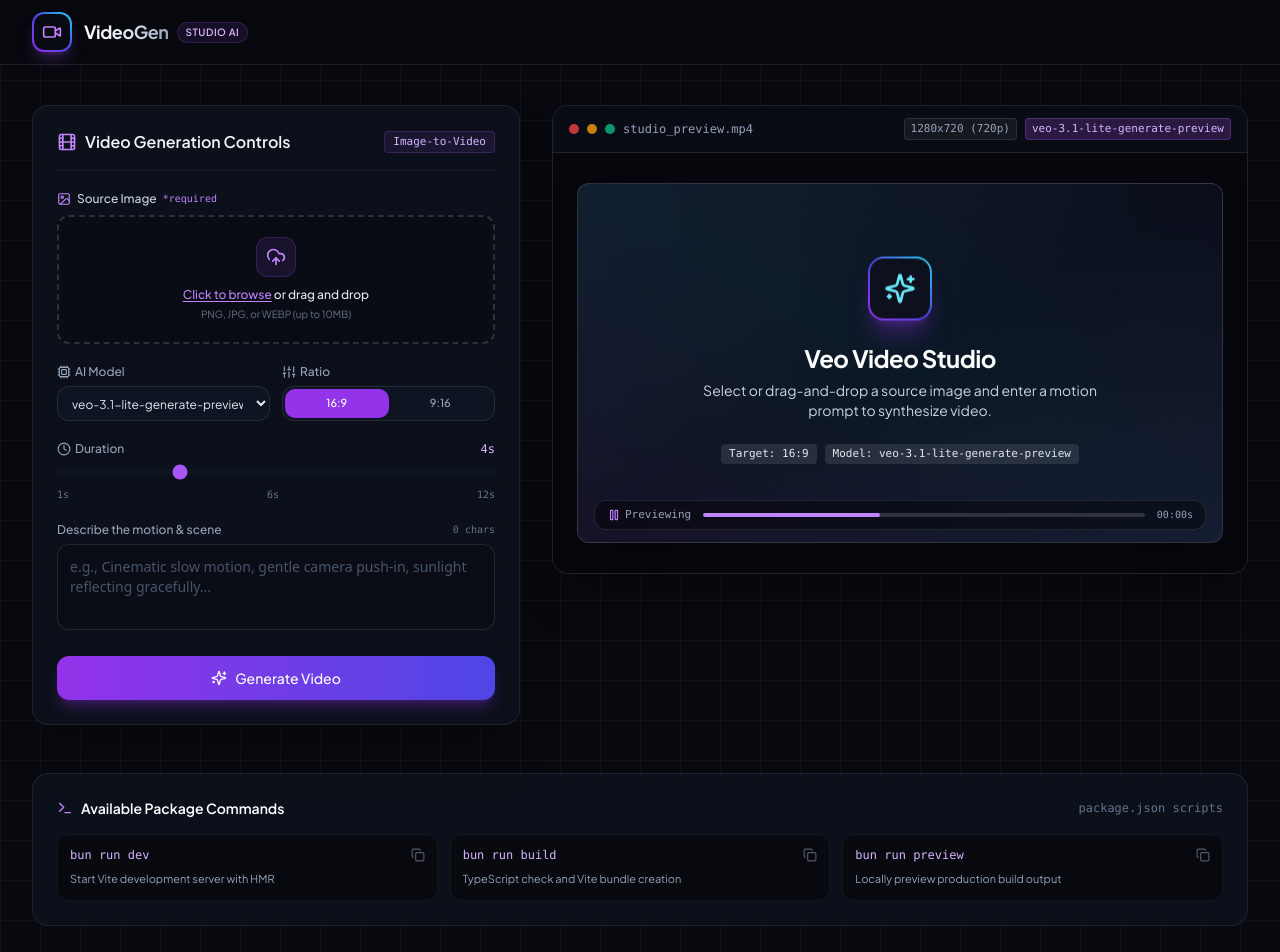
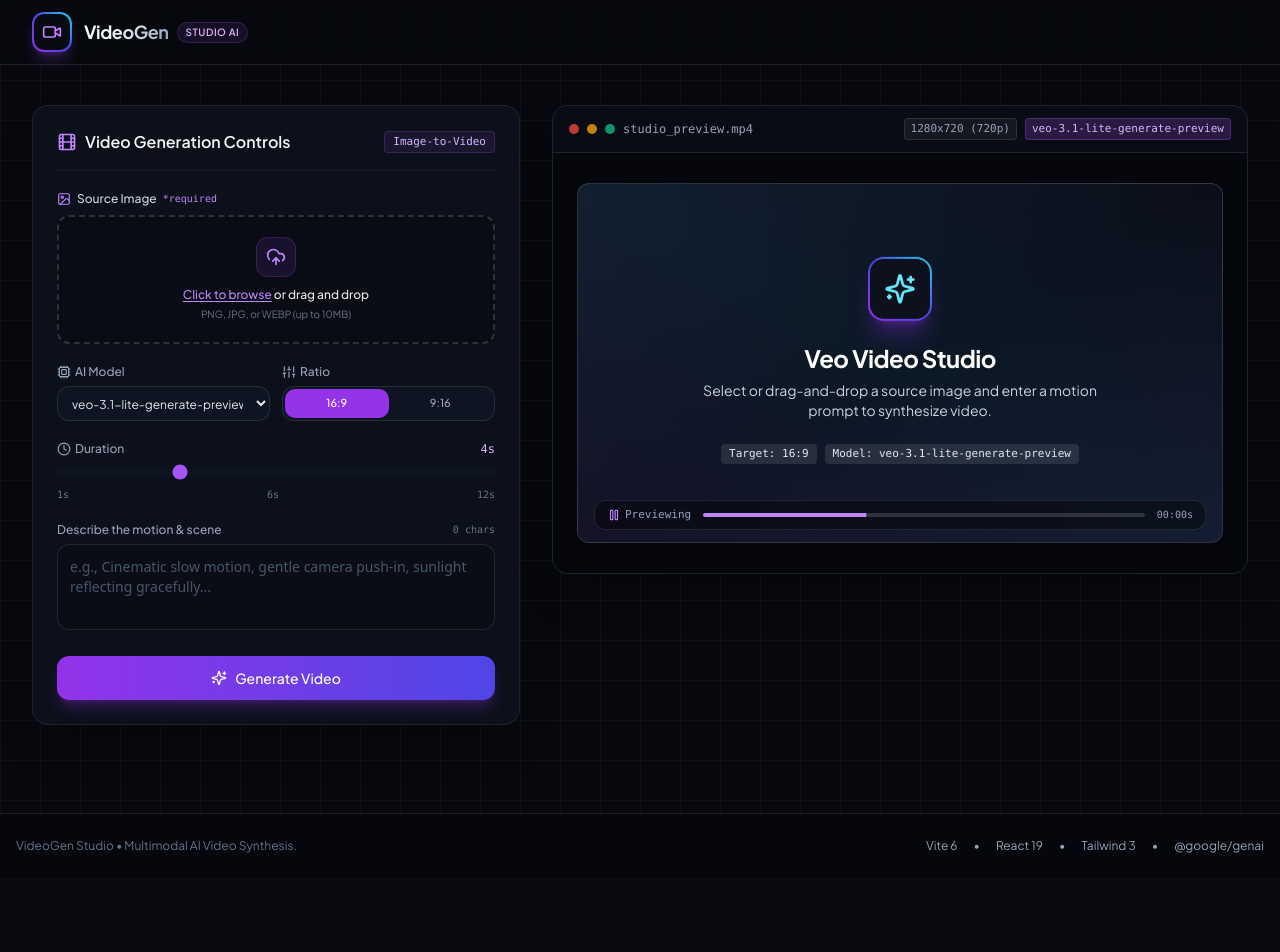
Before and after one commit to chromawoods/VideoGen, a React (Vite) app: page / in a window 1280 px wide. Shown: the top 952 px of the page. After the commit the page ends 878 px from the top, so only its background shows below. Built offline with nearby package versions, Linux system fonts and the light colour scheme.

Commit message:
Remove unnecessary CommandGuide

```diff
--- a/src/App.tsx
+++ b/src/App.tsx
@@ -8,7 +8,6 @@
 import { ImageDropzone } from './components/Studio/ImageDropzone'
 import { GenerationControls } from './components/Studio/GenerationControls'
 import { StudioCanvas } from './components/Studio/StudioCanvas'
-import { CommandsGuide } from './components/CommandsGuide/CommandsGuide'
 
 export default function App() {
   const [prompt, setPrompt] = useState('')
@@ -136,12 +135,7 @@
             />
           </div>
         </div>
-
-        {/* Quick Start Commands Guide */}
-        <CommandsGuide />
       </main>
-
-      {/* Footer */}
       <Footer />
     </div>
   )
--- a/src/components/CommandsGuide/CommandsGuide.tsx
+++ /dev/null
@@ -1,59 +0,0 @@
-import { useState } from 'react'
-import { Terminal, Copy, Check } from 'lucide-react'
-
-const COMMANDS = [
-  { cmd: 'bun run dev', desc: 'Start Vite development server with HMR' },
-  { cmd: 'bun run build', desc: 'TypeScript check and Vite bundle creation' },
-  { cmd: 'bun run preview', desc: 'Locally preview production build output' },
-]
-
-export function CommandsGuide() {
-  const [copiedCmd, setCopiedCmd] = useState<string | null>(null)
-
-  const copyToClipboard = (text: string) => {
-    navigator.clipboard.writeText(text)
-    setCopiedCmd(text)
-    setTimeout(() => {
-      setCopiedCmd((prev) => (prev === text ? null : prev))
-    }, 2000)
-  }
-
-  return (
-    <section className="glass-panel rounded-2xl p-6 space-y-4 border border-white/10">
-      <div className="flex items-center justify-between">
-        <div className="flex items-center space-x-2">
-          <Terminal className="w-4 h-4 text-purple-400" />
-          <h3 className="text-sm font-semibold text-white">
-            Available Package Commands
-          </h3>
-        </div>
-        <span className="text-xs text-slate-500 font-mono">
-          package.json scripts
-        </span>
-      </div>
-
-      <div className="grid grid-cols-1 sm:grid-cols-3 gap-3">
-        {COMMANDS.map((s) => {
-          const isCopied = copiedCmd === s.cmd
-          return (
-            <div
-              key={s.cmd}
-              onClick={() => copyToClipboard(s.cmd)}
-              className="group p-3 rounded-xl bg-black/40 border border-white/5 hover:border-purple-500/40 cursor-pointer transition-all flex flex-col justify-between"
-            >
-              <div className="flex items-center justify-between text-xs font-mono text-purple-300">
-                <span>{s.cmd}</span>
-                {isCopied ? (
-                  <Check className="w-3.5 h-3.5 text-emerald-400 transition-opacity" />
-                ) : (
-                  <Copy className="w-3.5 h-3.5 opacity-40 group-hover:opacity-100 transition-opacity text-slate-300" />
-                )}
-              </div>
-              <div className="text-[11px] text-slate-400 mt-2">{s.desc}</div>
-            </div>
-          )
-        })}
-      </div>
-    </section>
-  )
-}
```
